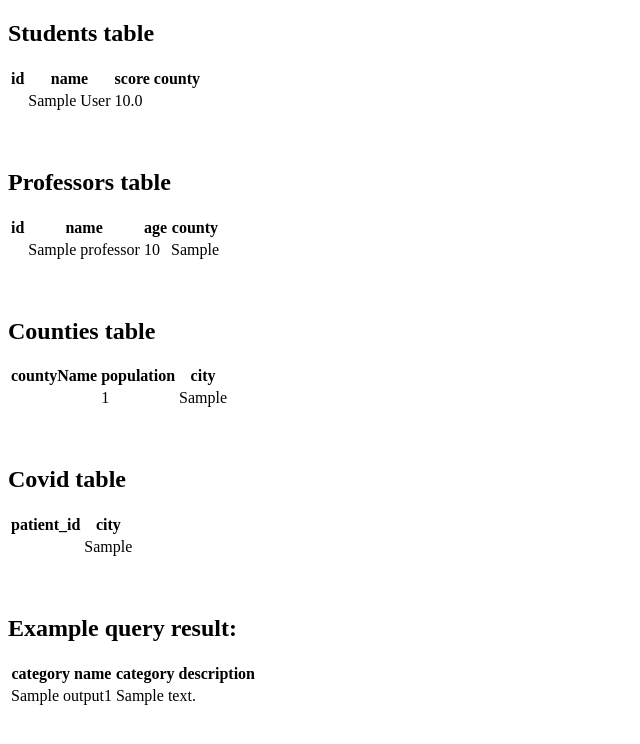
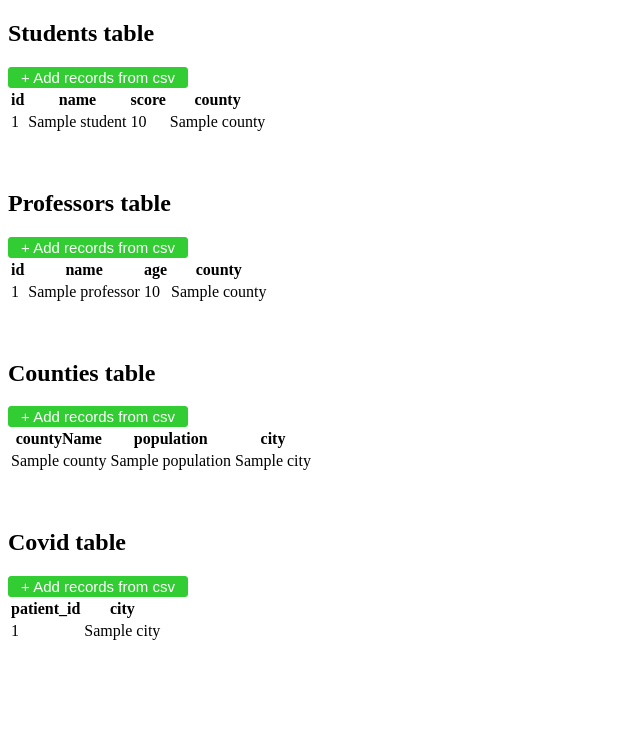
Before and after one commit to Kim0914/DB_Project2, a Django app: template category/myApp/templates/myApp/index.html in a window 1280 px wide. Shown: the top 744 px of the page, without its empty margins (0-640 px from the left). Run offline with Django 4.2, Linux system fonts and the light colour scheme; tables that the repository leaves empty hold one stand-in row (values such as "Sample post"); the template is opened without the code that fills it: values that come from a table or form of the project are taken from there, most other values are stand-ins (such as "Sample title", 1, 10 or a date in 2020).

Commit message:
2021.12.12

```diff
--- a/category/category/urls.py
+++ b/category/category/urls.py
@@ -18,4 +18,9 @@
 
 urlpatterns = [
     path('', views.display, name='index'),
+    path('init_StudDB/', views.init_StudDB, name='init_StudDB'),
+    path('init_ProfDB/', views.init_ProfDB, name='init_ProfDB'),
+    path('init_CountyDB/', views.init_CountyDB, name='init_CountyDB'),
+    path('init_CovidDB/', views.init_CovidDB, name='init_CovidDB')
+
 ]
--- a/category/myApp/models.py
+++ b/category/myApp/models.py
@@ -2,55 +2,3 @@
 
 
 # Create your models here.
-class Categories(models.Model):
-    categoryid = models.IntegerField(db_column='categoryID', primary_key=True)  # Field name made lowercase.
-    categoryname = models.CharField(db_column='categoryName', max_length=50, blank=True,
-                                    null=True)  # Field name made lowercase.
-    categorydescription = models.CharField(db_column='categoryDescription', max_length=100, blank=True,
-                                           null=True)  # Field name made lowercase.
-
-    class Meta:
-        managed = False
-        db_table = 'categories'
-
-
-class Counties(models.Model):
-    countyname = models.CharField(db_column='countyName', primary_key=True, max_length=30) # Field name made lowercase.
-    population = models.IntegerField(blank=True, null=True)
-    city = models.CharField(max_length=30)
-
-    class Meta:
-        managed = False
-        db_table = 'counties'
-        unique_together = (('countyname', 'city'),)
-
-
-class Covid(models.Model):
-    patientid = models.CharField(db_column='patientID', primary_key=True, max_length=30) # Field name made lowercase.
-    city = models.CharField(max_length=30, blank=True, null=True)
-
-    class Meta:
-        managed = False
-        db_table = 'covid'
-
-
-class Professors(models.Model):
-    facultyid = models.CharField(db_column='facultyID', primary_key=True, max_length=30) # Field name made lowercase.
-    name = models.CharField(max_length=30, blank=True, null=True)
-    age = models.IntegerField(blank=True, null=True)
-    county = models.CharField(max_length=30, blank=True, null=True)
-
-    class Meta:
-        managed = False
-        db_table = 'professors'
-
-
-class Students(models.Model):
-    studentid = models.CharField(db_column='studentID', primary_key=True, max_length=30) # Field name made lowercase.
-    name = models.CharField(max_length=30, blank=True, null=True)
-    score = models.FloatField(blank=True, null=True)
-    age = models.IntegerField(blank=True, null=True)
-
-    class Meta:
-        managed = False
-        db_table = 'students'
--- a/category/myApp/templates/myApp/index.html
+++ b/category/myApp/templates/myApp/index.html
@@ -8,6 +8,25 @@
 <body>
 <h2>Students table</h2>
 <table>
+    <form action="{% url 'init_StudDB'%}">
+        <input class="button" type="submit" value="+ Add records from csv">
+        <style>
+            input.button{
+                text-align: center;
+                border: 1px solid limegreen;
+                background-color: limegreen;
+                color: white;
+                border-radius: 3px;
+                font-size: 15px;
+                width:180px;
+            }
+            input.button:hover{
+                border: 1px solid greenyellow;
+                background-color: greenyellow;
+                color: white;
+         }
+        </style>
+    </form>
     <thead>
         <tr>
         <th>id</th>
@@ -29,6 +48,25 @@
 <br>
 <h2>Professors table</h2>
 <table>
+    <form action="{% url 'init_ProfDB'%}">
+        <input class="button" type="submit" value="+ Add records from csv">
+        <style>
+            input.button{
+                text-align: center;
+                border: 1px solid limegreen;
+                background-color: limegreen;
+                color: white;
+                border-radius: 3px;
+                font-size: 15px;
+                width:180px;
+            }
+            input.button:hover{
+                border: 1px solid greenyellow;
+                background-color: greenyellow;
+                color: white;
+         }
+        </style>
+    </form>
     <thead>
         <tr>
         <th>id</th>
@@ -50,6 +88,25 @@
 <br>
 <h2>Counties table</h2>
 <table>
+    <form action="{% url 'init_CountyDB'%}">
+        <input class="button" type="submit" value="+ Add records from csv">
+        <style>
+            input.button{
+                text-align: center;
+                border: 1px solid limegreen;
+                background-color: limegreen;
+                color: white;
+                border-radius: 3px;
+                font-size: 15px;
+                width:180px;
+            }
+            input.button:hover{
+                border: 1px solid greenyellow;
+                background-color: greenyellow;
+                color: white;
+         }
+        </style>
+    </form>
     <thead>
         <tr>
         <th>countyName</th>
@@ -69,6 +126,25 @@
 <br>
 <h2>Covid table</h2>
 <table>
+    <form action="{% url 'init_CovidDB'%}">
+        <input class="button" type="submit" value="+ Add records from csv">
+        <style>
+            input.button{
+                text-align: center;
+                border: 1px solid limegreen;
+                background-color: limegreen;
+                color: white;
+                border-radius: 3px;
+                font-size: 15px;
+                width:180px;
+            }
+            input.button:hover{
+                border: 1px solid greenyellow;
+                background-color: greenyellow;
+                color: white;
+         }
+        </style>
+    </form>
     <thead>
         <tr>
         <th>patient_id</th>
@@ -84,20 +160,5 @@
 </table>
 <br>
 <br>
-<h2>Example query result:</h2>
-<table>
-    <thead>
-        <tr>
-            <th>category name</th>
-            <th>category description</th>
-    </tr>
-    </thead>
-{% for i in output1 %}
-    <tr>
-        <td>{{ i.categoryname }}</td>
-        <td>{{ i.categorydescription }}</td>
-    </tr>
-{% endfor %}
-</table>
 </body>
 </html>
```
Also changed, not shown: category/myApp/views.py (+88 -74 lines).
